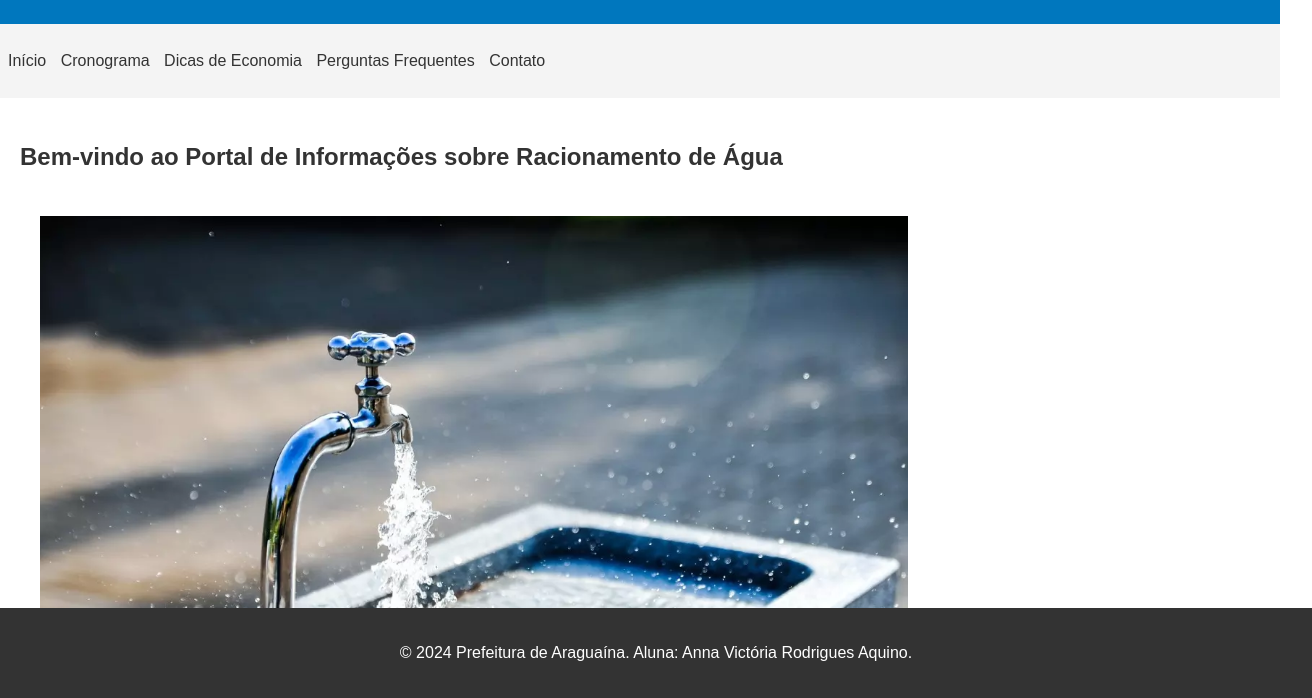
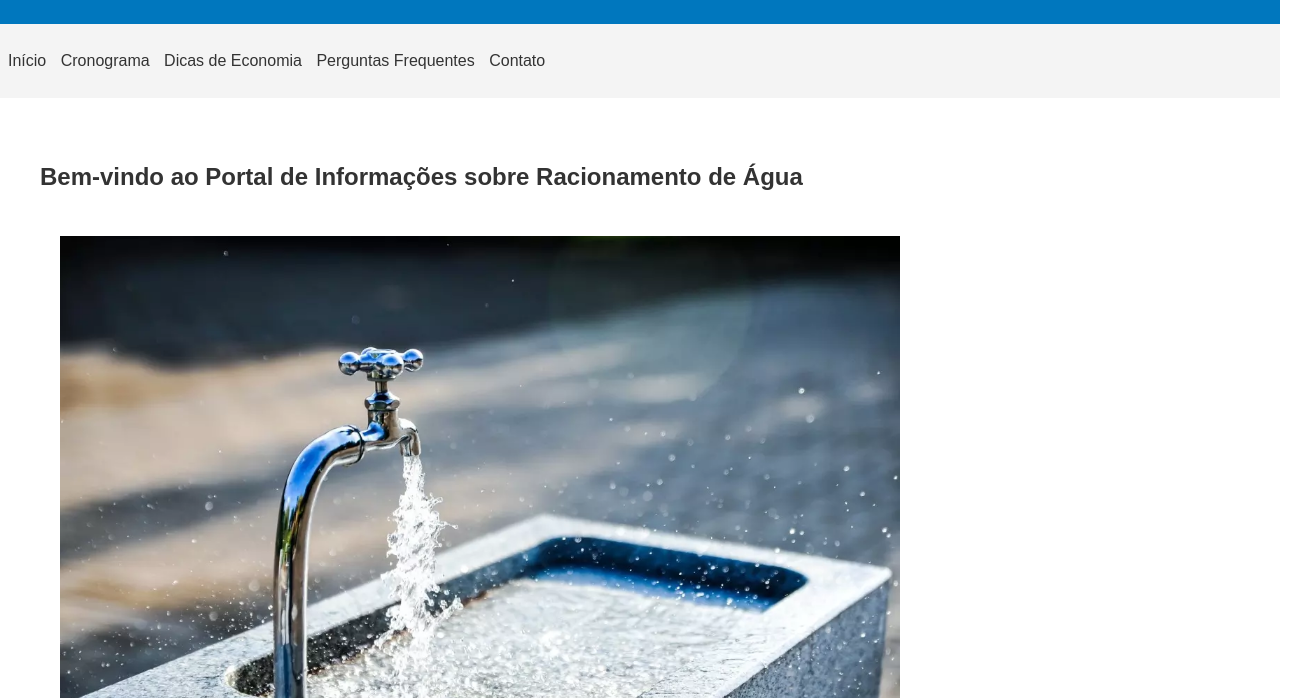
Before and after one commit to jeremiasmarinho/trabalho-anna, a plain HTML site: page index.html in a window 1280 px wide. Shown: the part 102-800 px from the top of the page, 1312 px wide, since content can reach past the window. Drawn offline with Linux system fonts and the light colour scheme.

Commit message:
Alterações

```diff
--- a/index.html
+++ b/index.html
@@ -36,7 +36,10 @@
         size: 500;
       }
       main {
+        display: flex;
+        flex-direction: column;
         padding: 20px;
+        margin: 20px;
       }
       img {
         max-width: 70%;
@@ -48,9 +51,10 @@
         color: white;
         text-align: center;
         padding: 1rem;
-        position: fixed;
+
         bottom: 0;
         width: 100%;
+        margin-top: 10px;
       }
     </style>
   </head>
```
